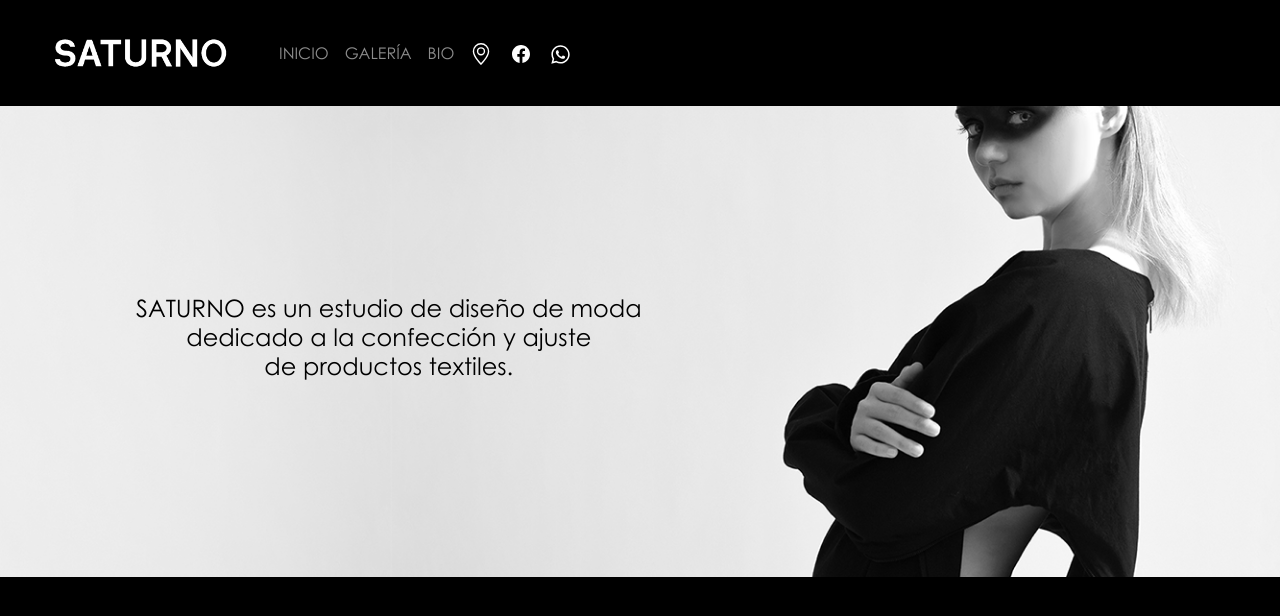
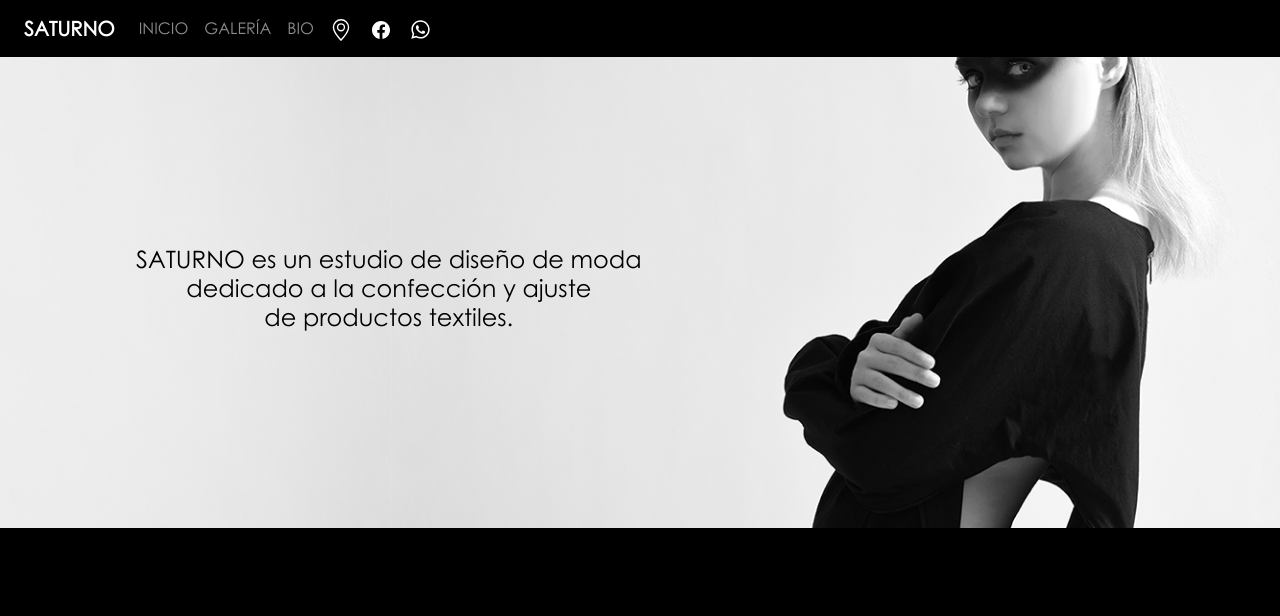
Before and after one commit to LSojo/SATURNO, a plain HTML site: page bio.html in a window 1280 px wide. Drawn offline with nearby package versions, Linux system fonts and the light colour scheme.

Commit message:
logo menu

```diff
--- a/bio.html
+++ b/bio.html
@@ -33,7 +33,7 @@
           </button>
 
           <a class="navbar-brand" href="index.html">
-            <img src="img/saturno_blanco.png" alt="" width="100%" height="80" />
+            <b>SATURNO</b>
           </a>
           <div class="collapse navbar-collapse" id="navbarTogglerDemo03">
             <ul
```
Also changed, not shown: galeria.html (+1 -1 lines), index.html (+1 -1 lines).
